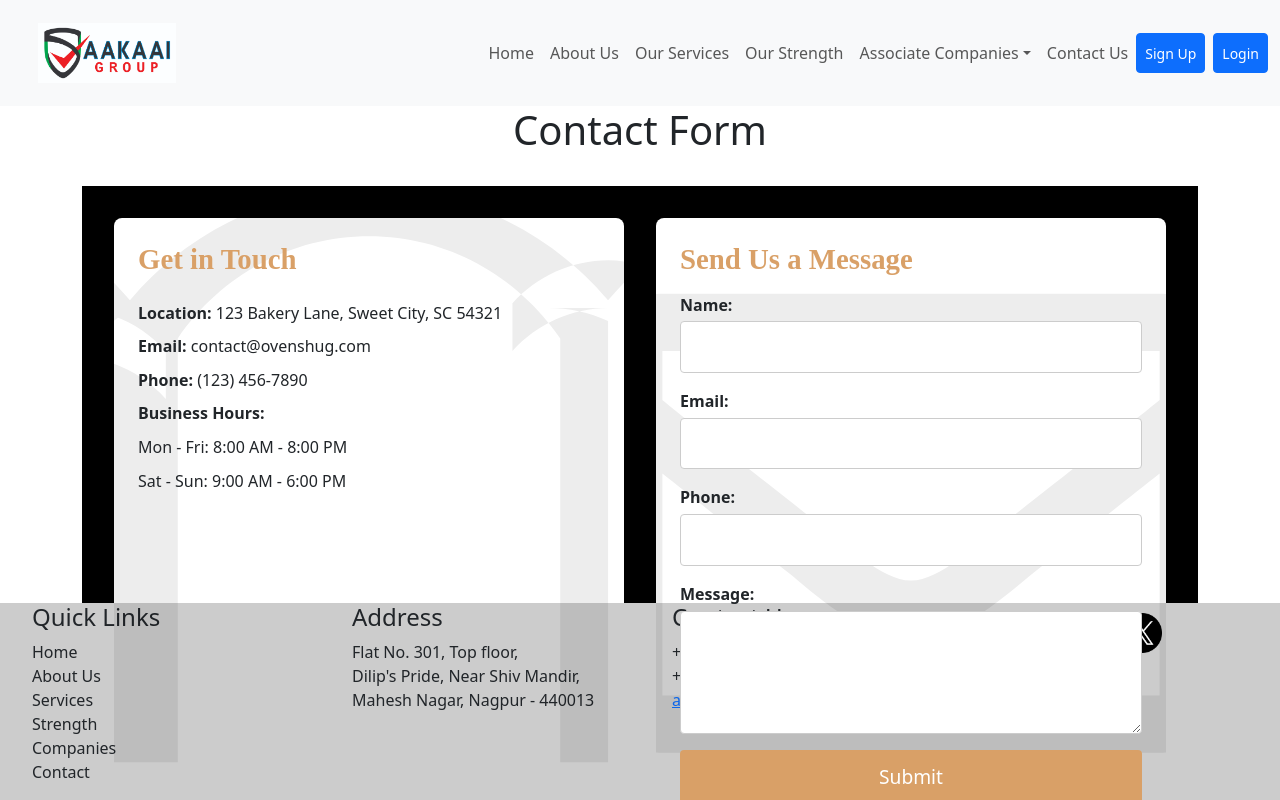
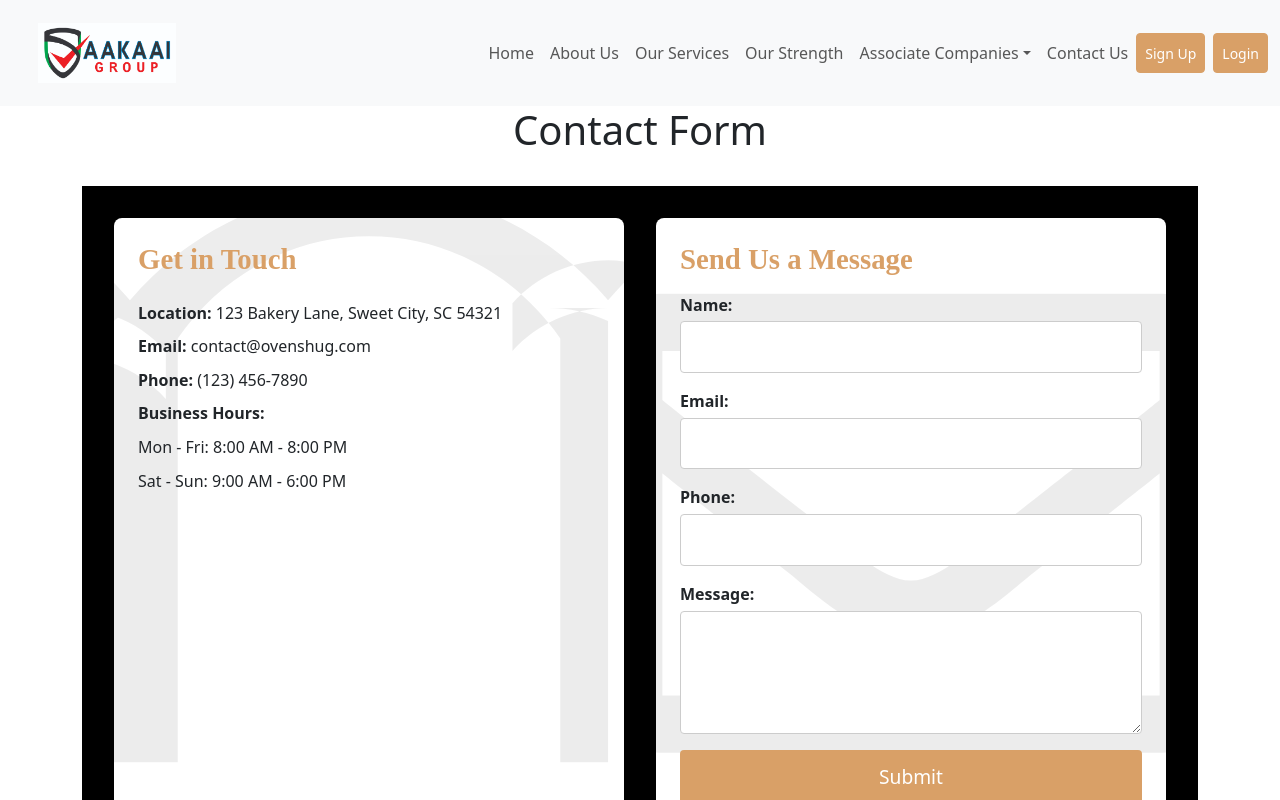
Before and after one commit to munt786/InternshipProject, a React (Vite) app: page / in a window 1280 px wide. Shown: the top 800 px of the page. Built offline with nearby package versions, Linux system fonts and the light colour scheme; a web font is replaced by a local one.

Commit message:
code fixed for nav and foot

```diff
--- a/src/components/Footer.css
+++ b/src/components/Footer.css
@@ -1,10 +1,11 @@
 .footer-container{
     display:flex;
     justify-content:space-around;
-    position:fixed;
+    position:relative;
     bottom:0;
     width: 100%;
     background-color:#ccc;
+    padding: 20px 0;
 }
 .footer-container div{
     width: 20%;
--- /dev/null
+++ b/src/components/Navbar.css
@@ -0,0 +1,11 @@
+.custom-orange-btn {
+    background-color: #d9a067 !important;
+    border-color: #d9a067 !important;
+    color: white !important;
+  }
+
+  .custom-orange-btn:hover {
+    background-color: #c08840 !important;
+    border-color: #c08840 !important;
+    color: white !important;
+  }
--- a/src/components/Navbar.jsx
+++ b/src/components/Navbar.jsx
@@ -4,7 +4,7 @@ import Nav from 'react-bootstrap/Nav';
 import Navbar from 'react-bootstrap/Navbar';
 import NavDropdown from 'react-bootstrap/NavDropdown';
 import { Image } from 'react-bootstrap';
-import { Link } from 'react-router';
+import './Navbar.css';
 import { useNavigate } from 'react-router-dom';
 
 function MyNavbar() {
@@ -43,12 +43,8 @@ function MyNavbar() {
             </NavDropdown>
             <Nav.Link href="#action 7">Contact Us</Nav.Link>
             <div className="d-flex gap-2">
-                <Button variant="primary" size="sm">
-                Sign Up
-                </Button>
-                <Button variant="primary" size="sm">
-                Login
-                </Button>
+              <Button size="sm" className="custom-orange-btn">Sign Up</Button>
+              <Button size="sm" className="custom-orange-btn">Login</Button>
             </div>
           </Nav>
         </Navbar.Collapse>
```
